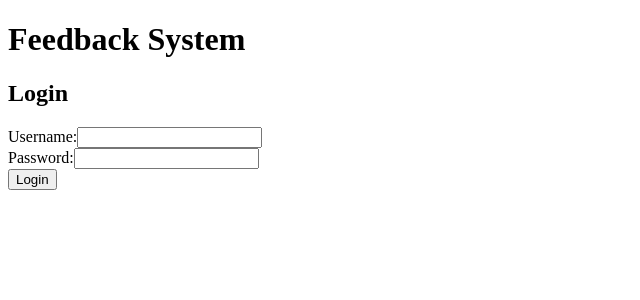
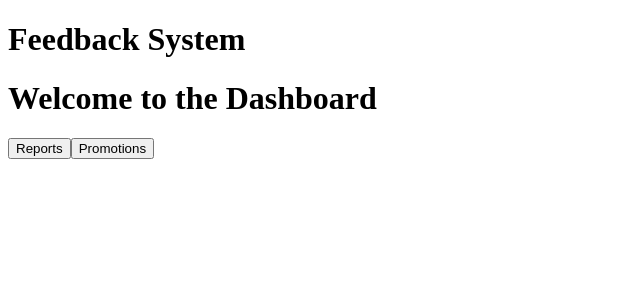
Before and after one commit to JaroslawKurowski/FinalProject_JaroslawKurowski, a React (Vite) app in the folder my-feedback-app/: page /dashboard in a window 1280 px wide. Before the commit this address led to /. Shown: the top 300 px of the page, without its empty margins (0-640 px from the left). Built offline with nearby package versions, Linux system fonts and the light colour scheme; sample sign-in values are in the browser's storage.

Commit message:
MOD LoginPage, ADD Dashboard with selection of options. MOD PromotionsController in WebApi - now User can see all Promotions.

```diff
--- a/my-feedback-app/src/App.jsx
+++ b/my-feedback-app/src/App.jsx
@@ -4,6 +4,7 @@ import Header from './components/Header';
 import LoginPage from './components/LoginPage';
 import ReportsPage from './components/ReportsPage';
 import PromotionsPage from './components/PromotionsPage';
+import Dashboard from './components/Dashboard';
 
 const App = () => {
     const isAuthenticated = localStorage.getItem('token');
@@ -15,13 +16,15 @@ const App = () => {
                 <Routes>
                     <Route path="/" element={<LoginPage />} />
                     <Route path="/login" element={<LoginPage />} />
-                    {isAuthenticated && (
+                    {isAuthenticated ? (
                         <>
+                            <Route path="/dashboard" element={<Dashboard />} />
                             <Route path="/reports" element={<ReportsPage />} />
                             <Route path="/promotions" element={<PromotionsPage />} />
                         </>
+                    ) : (
+                        <Route path="*" element={<Navigate to="/login" />} />
                     )}
-                    <Route path="*" element={<Navigate to="/" />} />
                 </Routes>
             </div>
         </Router>
--- /dev/null
+++ b/my-feedback-app/src/components/Dashboard.jsx
@@ -0,0 +1,16 @@
+import React from 'react';
+import { useNavigate } from 'react-router-dom';
+
+const Dashboard = () => {
+    const navigate = useNavigate();
+
+    return (
+        <div>
+            <h1>Welcome to the Dashboard</h1>
+            <button onClick={() => navigate('/reports')}>Reports</button>
+            <button onClick={() => navigate('/promotions')}>Promotions</button>
+        </div>
+    );
+};
+
+export default Dashboard;
--- a/my-feedback-app/src/components/LoginPage.jsx
+++ b/my-feedback-app/src/components/LoginPage.jsx
@@ -21,7 +21,7 @@ const LoginPage = () => {
             const data = await response.json();
             localStorage.setItem('token', data.token);
             alert('Logged in successfully');
-            navigate('/reports'); // Przekierowanie po zalogowaniu
+            navigate('/dashboard'); // Przekierowanie po zalogowaniu
         } else {
             alert('Login failed');
         }
```
Also changed, not shown: 1 other file (tests, documents, lock files or other folders).
